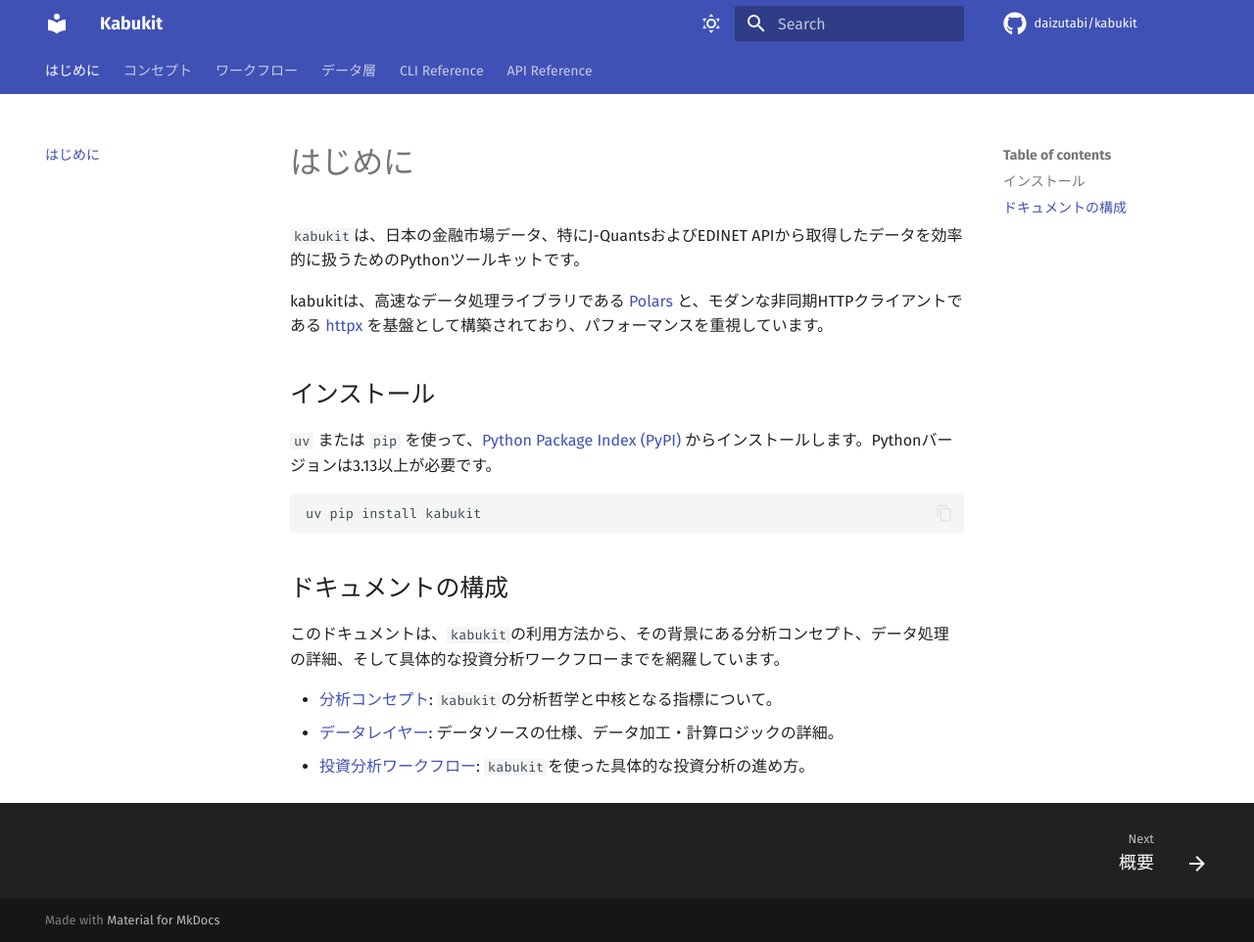
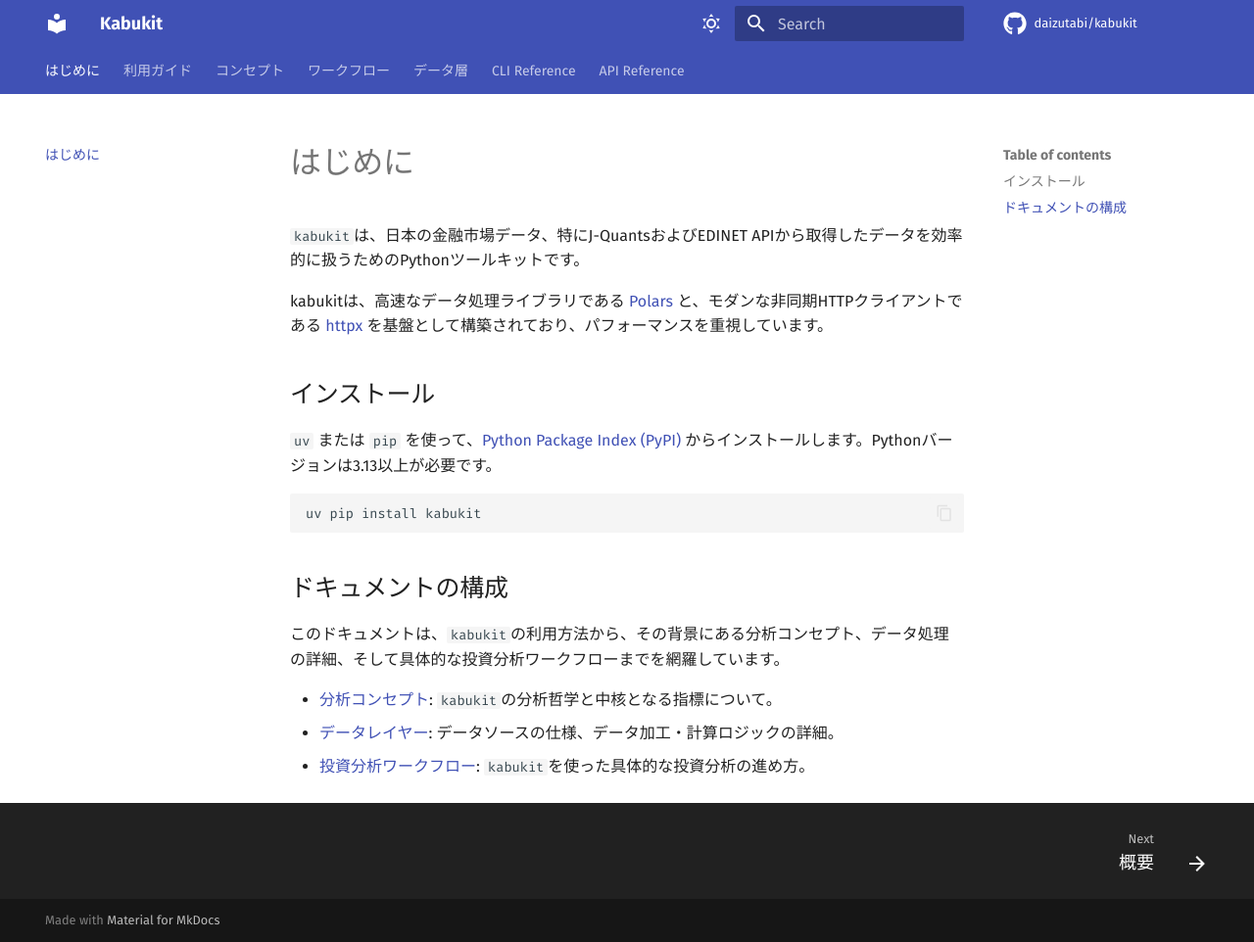
Before and after one commit to daizutabi/kabukit, an MkDocs documentation site: the page built from docs/index.md, in a window 1280 px wide and 962 px high. Shown: the whole window at 98% size. Built offline with MkDocs 1.6.1 and Material for MkDocs 9.7.7, drawn with Linux system fonts in a browser that asks for light colours; comment, search, counter and statistics services are not loaded.

Commit message:
mkdocs.ymlのプラグインとナビゲーションを更新し、CSSを追加しました

```diff
--- a/mkdocs.yml
+++ b/mkdocs.yml
@@ -42,6 +42,8 @@ plugins:
   - search
   - mkapi:
       debug: true
+  - mkdocs-nbsync:
+      src_dir: ../notebooks
   # - marimo:
   #     enabled: true
   #     display_code: true
@@ -67,6 +69,9 @@ markdown_extensions:
       custom_checkbox: true
 nav:
   - "はじめに": "index.md"
+  - "利用ガイド":
+      - "J-Quants": "guides/jquants.md"
+      - "EDINET": "guides/edinet.md"
   - "コンセプト":
       - "概要": "concept/index.md"
       - "コア指標": "concept/core_indicators.md"
@@ -84,3 +89,5 @@ nav:
       - "実践的な注意点": "data_layer/practical_notes.md"
   - "CLI Reference": "cli_reference.md"
   - "API Reference": "$api/kabukit.***"
+extra_css:
+  - css/kabukit.css
```
